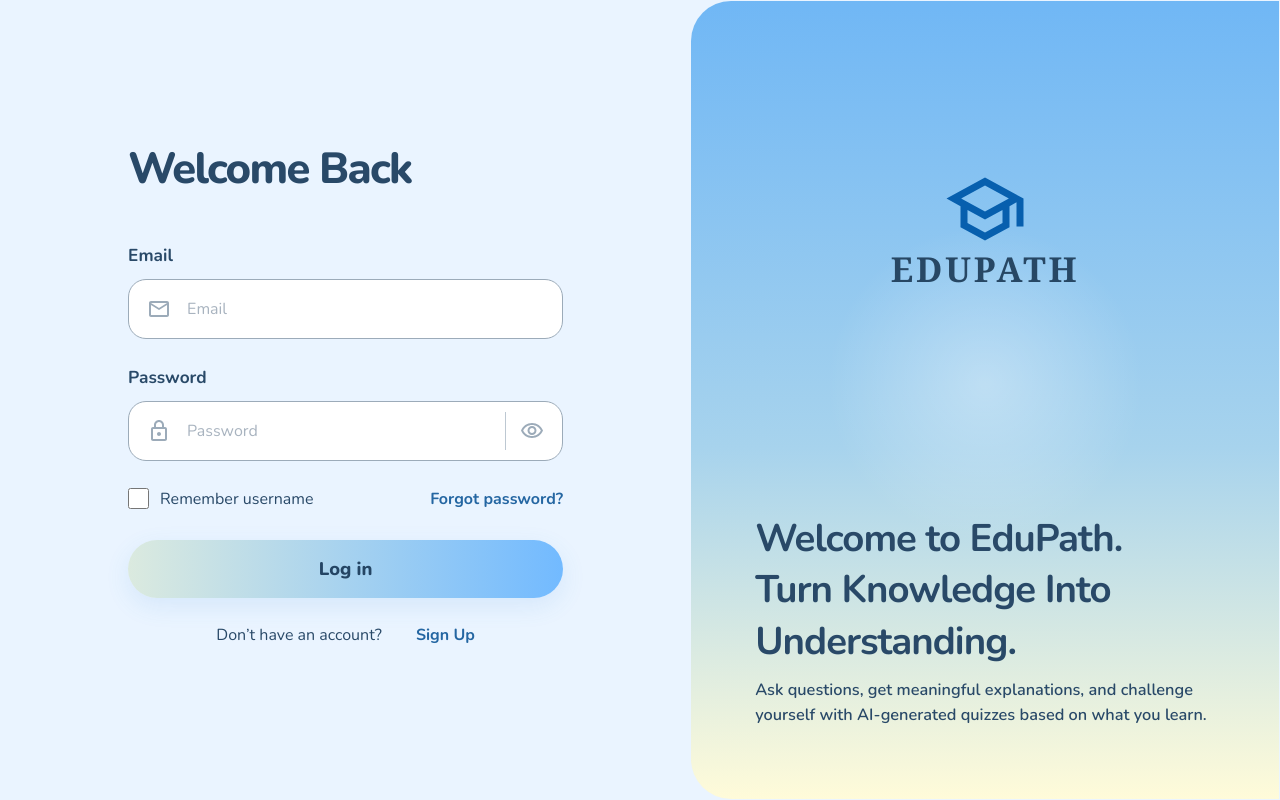
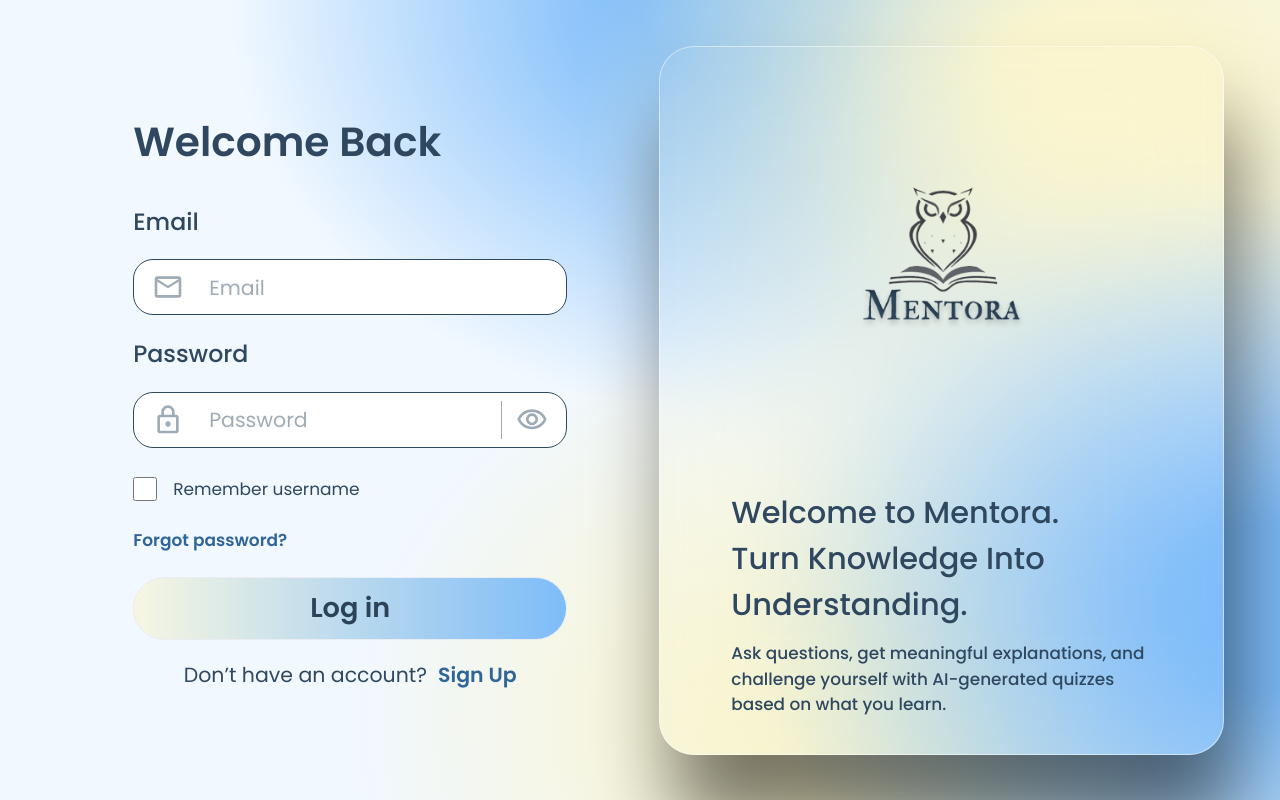
Before and after one commit to L1u3c7k/EduPath_Frontend, a React (Vite) app: page /EduPath/login in a window 1280 px wide. Built offline with nearby package versions, Linux system fonts and the light colour scheme.

Commit message:
log in style changed

```diff
--- a/src/App.css
+++ b/src/App.css
@@ -1,50 +1,59 @@
 .app-shell {
   min-height: 100svh;
   display: grid;
-  grid-template-columns: minmax(420px, 1.08fr) minmax(440px, 0.92fr);
-  background: #eaf4ff;
+  grid-template-columns: minmax(440px, 1fr) minmax(500px, 0.96fr);
+  gap: clamp(12px, 1.2vw, 24px);
+  padding: clamp(28px, 5.8vh, 57px) clamp(28px, 4.4vw, 66px) clamp(28px, 5.6vh, 55px);
+  overflow: hidden;
+  background:
+    radial-gradient(ellipse 40% 52% at 99% 76%, #7dbcfa 20%, transparent 100%),
+    radial-gradient(ellipse 40% 52% at 67% 90%, #faf5ce 20%, transparent 100%),
+    radial-gradient(ellipse 41% 52% at 86% 12%, #faf5ce 20%, transparent 100%),
+    radial-gradient(ellipse 40% 52% at 58% 0%, #7dbcfa 20%, transparent 100%),
+    #f1f8ff;
 }
 
 .login-section {
   display: grid;
   place-items: center;
-  padding: 56px 32px;
+  min-width: 0;
 }
 
 .login-card {
-  width: min(100%, 435px);
+  width: min(100%, 434px);
 }
 
 .login-card h1 {
-  margin: 0 0 46px;
-  color: #294968;
-  font-size: clamp(2.25rem, 3.4vw, 3rem);
-  font-weight: 750;
-  letter-spacing: -0.04em;
+  margin: 0 0 clamp(28px, 4vh, 40px);
+  color: #2f4860;
+  font-size: clamp(40px, 3.18vw, 48px);
+  font-weight: 600;
+  line-height: 1.5;
 }
 
 .field-group {
-  margin-bottom: 27px;
+  margin-bottom: clamp(20px, 2.65vh, 26px);
 }
 
 .field-group label {
   display: block;
-  margin-bottom: 12px;
-  color: #294968;
-  font-size: 1.08rem;
-  font-weight: 650;
+  margin-bottom: clamp(14px, 2.45vh, 24px);
+  color: #2f4860;
+  font-size: clamp(22px, 1.85vw, 28px);
+  font-weight: 500;
+  line-height: 1.5;
 }
 
 .input-wrap {
-  height: 60px;
+  width: 100%;
+  height: clamp(56px, 6.11vh, 60px);
   display: flex;
   align-items: center;
-  gap: 14px;
+  gap: clamp(16px, 1.8vw, 27px);
   padding: 0 18px;
   background: #fff;
-  border: 1px solid #9cabb9;
-  border-radius: 18px;
-  box-sizing: border-box;
+  border: 1px solid #2f4860;
+  border-radius: 20px;
   transition: border-color 160ms ease, box-shadow 160ms ease;
 }
 
@@ -54,8 +63,10 @@
 }
 
 .input-wrap svg {
-  flex: 0 0 auto;
-  color: #9cabb9;
+  width: 32px;
+  height: 32px;
+  flex: 0 0 32px;
+  color: #9fabb6;
 }
 
 .input-wrap input {
@@ -64,53 +75,62 @@
   border: 0;
   outline: 0;
   background: transparent;
-  color: #294968;
+  color: #2f4860;
   font: inherit;
+  font-size: clamp(18px, 1.6vw, 24px);
 }
 
 .input-wrap input::placeholder {
-  color: #a8b3bf;
+  color: #9fabb6;
 }
 
 .visibility-button {
-  width: 42px;
+  width: 47px;
   height: 38px;
   display: grid;
-  place-items: center;
-  padding: 0 0 0 14px;
-  color: #9cabb9;
+  flex: 0 0 47px;
+  place-items: center end;
+  padding: 0;
+  color: #9fabb6;
   background: transparent;
   border: 0;
-  border-left: 1px solid #bdc8d2;
+  border-left: 1px solid #9fabb6;
   cursor: pointer;
+}
+
+.visibility-button svg {
+  width: 32px;
+  height: 32px;
 }
 
 .login-options {
   display: flex;
-  align-items: center;
-  justify-content: space-between;
-  gap: 20px;
-  margin: 2px 0 30px;
+  align-items: flex-start;
+  flex-direction: column;
+  gap: clamp(14px, 2.65vh, 26px);
+  margin: clamp(22px, 3.35vh, 33px) 0 clamp(18px, 2.65vh, 26px);
 }
 
 .remember-label {
   display: flex;
   align-items: center;
-  gap: 11px;
-  color: #294968;
+  gap: 16px;
+  color: #2f4860;
+  font-size: clamp(17px, 1.32vw, 20px);
+  line-height: 30px;
   cursor: pointer;
 }
 
 .remember-label input {
-  width: 21px;
-  height: 21px;
+  width: 24px;
+  height: 24px;
   margin: 0;
-  accent-color: #57aaf0;
+  accent-color: #7dbcfa;
 }
 
 .text-link {
-  color: #2466a2;
-  font-weight: 700;
+  color: #306599;
+  font-weight: 600;
   text-decoration: none;
 }
 
@@ -118,18 +138,22 @@
   text-decoration: underline;
 }
 
+.login-options .text-link {
+  font-size: clamp(17px, 1.32vw, 20px);
+  line-height: 30px;
+}
+
 .login-button {
   width: 100%;
-  height: 58px;
-  border: 0;
-  border-radius: 999px;
-  color: #244564;
-  background: linear-gradient(90deg, #dbeadf 0%, #72baff 100%);
+  height: clamp(62px, 7.95vh, 78px);
+  border: 1px solid #e9ecf1;
+  border-radius: 50px;
+  color: #2b4257;
+  background: linear-gradient(90deg, rgb(250 245 206 / 60%) 0%, #7dbcfa 100%);
   font: inherit;
-  font-size: 1.15rem;
-  font-weight: 750;
+  font-size: clamp(25px, 2.12vw, 32px);
+  font-weight: 600;
   cursor: pointer;
-  box-shadow: 0 8px 24px rgb(62 144 219 / 12%);
   transition: transform 160ms ease, box-shadow 160ms ease;
 }
 
@@ -139,80 +163,107 @@
 }
 
 .signup-copy {
-  margin-top: 26px;
-  color: #294968;
+  margin: clamp(16px, 2.45vh, 24px) 0 0;
+  color: #2f4860;
+  font-size: clamp(18px, 1.6vw, 24px);
+  line-height: 1.5;
   text-align: center;
 }
 
 .signup-copy .text-link {
-  margin-left: 34px;
+  margin-left: 11px;
 }
 
 .brand-section {
-  min-height: calc(100svh - 2px);
-  display: flex;
-  flex-direction: column;
-  justify-content: space-between;
-  margin: 1px 1px 1px 0;
-  padding: 70px 64px 72px;
+  position: relative;
+  width: 100%;
+  height: min(870px, calc(100svh - clamp(56px, 11.4vh, 112px)));
+  min-height: 600px;
   overflow: hidden;
-  background:
-    radial-gradient(circle at 50% 48%, rgb(255 255 255 / 32%), transparent 31%),
-    linear-gradient(180deg, #70b7f5 0%, #a7d3ed 56%, #fffbd9 100%);
-  border-radius: 40px 0 0 40px;
-  box-sizing: border-box;
+  background: rgb(255 255 255 / 1%);
+  border: 1px solid rgb(255 255 255 / 50%);
+  border-radius: clamp(28px, 2.72vw, 41px);
+  box-shadow: 13px 70px 80px rgb(0 0 0 / 52%);
+  backdrop-filter: blur(50px);
 }
 
 .brand-mark {
-  display: flex;
-  flex-direction: column;
-  align-items: center;
-  align-self: center;
-  margin-top: 12vh;
-  color: #075fae;
+  position: absolute;
+  top: 14.6%;
+  left: 50%;
+  transform: translateX(-50%);
 }
 
-.brand-mark svg {
-  font-size: 84px;
-}
-
-.brand-name {
-  margin-top: -6px;
-  color: #274764;
-  font-family: Georgia, serif;
-  font-size: 2.15rem;
-  font-weight: 700;
-  letter-spacing: 0.08em;
-  text-transform: uppercase;
+.brand-mark img {
+  display: block;
+  width: clamp(180px, 15.88vw, 240px);
+  height: auto;
 }
 
 .brand-copy {
-  max-width: 535px;
-  color: #294968;
+  position: absolute;
+  top: 62.64%;
+  left: 12.61%;
+  width: 82.2%;
+  color: #2f4860;
 }
 
 .brand-copy h2 {
-  margin: 0 0 10px;
-  font-size: clamp(1.9rem, 3vw, 2.45rem);
-  line-height: 1.35;
-  letter-spacing: -0.025em;
+  margin: 0 0 14px;
+  font-size: clamp(27px, 2.38vw, 36px);
+  font-weight: 500;
+  line-height: 1.5;
 }
 
 .brand-copy p {
+  width: 94.6%;
   margin: 0;
-  font-size: 1.02rem;
-  font-weight: 550;
+  font-size: clamp(15px, 1.32vw, 20px);
+  font-weight: 500;
   line-height: 1.5;
+}
+
+@media (max-height: 760px) and (min-width: 901px) {
+  .app-shell {
+    padding-top: 24px;
+    padding-bottom: 24px;
+  }
+
+  .login-card {
+    transform: scale(0.88);
+  }
+
+  .brand-section {
+    height: calc(100svh - 48px);
+    min-height: 0;
+  }
+
+  .brand-mark img {
+    width: 170px;
+  }
+
+  .brand-copy {
+    top: 58%;
+  }
+}
+
+@media (max-width: 1100px) {
+  .app-shell {
+    grid-template-columns: minmax(380px, 0.9fr) minmax(430px, 1.1fr);
+    padding-right: 32px;
+    padding-left: 32px;
+  }
 }
 
 @media (max-width: 900px) {
   .app-shell {
     grid-template-columns: 1fr;
+    padding: 40px 24px;
+    overflow: auto;
   }
 
   .login-section {
-    min-height: 100svh;
-    padding: 42px 24px;
+    min-height: calc(100svh - 80px);
   }
 
   .brand-section {
@@ -221,17 +272,29 @@
 }
 
 @media (max-width: 520px) {
-  .login-card h1 {
-    margin-bottom: 36px;
+  .app-shell {
+    padding: 28px 18px;
   }
 
-  .login-options {
-    align-items: flex-start;
-    flex-direction: column;
-    gap: 14px;
+  .login-section {
+    min-height: calc(100svh - 56px);
+  }
+
+  .login-card h1 {
+    font-size: 36px;
+  }
+
+  .input-wrap svg,
+  .visibility-button svg {
+    width: 26px;
+    height: 26px;
+  }
+
+  .signup-copy {
+    white-space: normal;
   }
 
   .signup-copy .text-link {
-    margin-left: 12px;
+    display: inline-block;
   }
 }
--- a/src/index.css
+++ b/src/index.css
@@ -1,7 +1,7 @@
-@import url('https://fonts.googleapis.com/css2?family=Nunito:wght@400;500;600;700;800&display=swap');
+@import url('https://fonts.googleapis.com/css2?family=Poppins:wght@400;500;600;700;800&display=swap');
 
 :root {
-  font-family: 'Nunito', 'Segoe UI', sans-serif;
+  font-family: 'Poppins', 'Segoe UI', sans-serif;
   color: #294968;
   background: #eaf4ff;
   font-synthesis: none;
--- a/src/scene/Login/Login.jsx
+++ b/src/scene/Login/Login.jsx
@@ -3,7 +3,7 @@
 import LockOutlinedIcon from '@mui/icons-material/LockOutlined'
 import VisibilityOutlinedIcon from '@mui/icons-material/VisibilityOutlined'
 import VisibilityOffOutlinedIcon from '@mui/icons-material/VisibilityOffOutlined'
-import SchoolOutlinedIcon from '@mui/icons-material/SchoolOutlined'
+import mentoraLogo from '../../assets/mentora-logo.png'
 
 function Login() {
   const [showPassword, setShowPassword] = useState(false)
@@ -66,14 +66,13 @@
         </form>
       </section>
 
-      <aside className="brand-section" aria-label="About EduPath">
+      <aside className="brand-section" aria-label="About Mentora">
         <div className="brand-mark">
-          <SchoolOutlinedIcon aria-hidden="true" />
-          <span className="brand-name">EduPath</span>
+          <img src={mentoraLogo} alt="Mentora" />
         </div>
 
         <div className="brand-copy">
-          <h2>Welcome to EduPath.<br />Turn Knowledge Into Understanding.</h2>
+          <h2>Welcome to Mentora.<br />Turn Knowledge Into Understanding.</h2>
           <p>Ask questions, get meaningful explanations, and challenge yourself with AI-generated quizzes based on what you learn.</p>
         </div>
       </aside>
```
Also changed, not shown: src/assets/mentora-logo.png.
